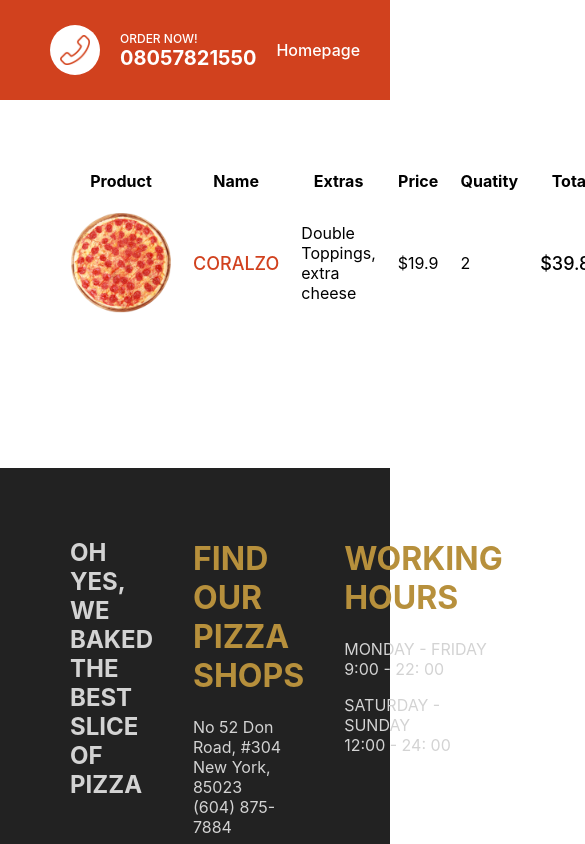
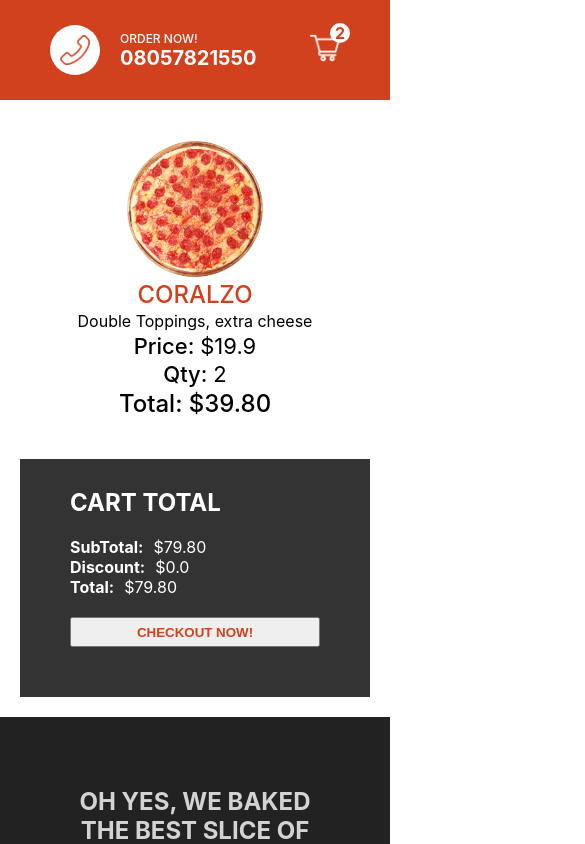
Before and after one commit to kuicpet/pizza_shop, a Next.js app: page /cart in a window 390 px wide. Shown: the top 844 px of the page, 585 px wide, since content can reach past the window. Built offline with nearby package versions, Linux system fonts and the light colour scheme.

Commit message:
ft--responsiveness

```diff
--- a/pages/cart.jsx
+++ b/pages/cart.jsx
@@ -6,7 +6,7 @@
     <div className={styles.container}>
       <div className={styles.left}>
         <table className={styles.table}>
-          <tr className={styles.tr}>
+          <tr className={styles.trTitle}>
             <th>Product</th>
             <th>Name</th>
             <th>Extras</th>
@@ -14,7 +14,7 @@
             <th>Quatity</th>
             <th>Total</th>
           </tr>
-          <tr>
+          <tr className={styles.tr}>
             <td>
               <div className={styles.imgContainer}>
                 <Image
--- a/pages/product/[id].jsx
+++ b/pages/product/[id].jsx
@@ -6,7 +6,7 @@
   const [size, setSize] = useState(0)
   const pizza = {
     id: 1,
-    img: '/img/bbqChicken.png',
+    img: '/img/pizza.png',
     name: 'CAMPAGOLIA',
     price: [19.9, 23.4, 27.9],
     desc: 'Lorem impsum dolor sit amet, consecter adipicsing elit.',
--- a/styles/Cart.module.css
+++ b/styles/Cart.module.css
@@ -16,6 +16,7 @@
 .table {
   width: 100%;
   border-spacing: 20px;
+  text-align: left;
 }
 .name {
   font-weight: 500;
@@ -47,3 +48,47 @@
   cursor: pointer;
   margin-top: 20px;
 }
+@media screen and (max-width: 480px) {
+  .container {
+    flex-direction: column;
+    padding: 20px;
+  }
+  .trTitle {
+    display: none;
+  }
+  .tr {
+    display: flex;
+    flex-direction: column;
+    align-items: center;
+    justify-content: center;
+    margin-bottom: 20px;
+  }
+  .name,
+  .total {
+    font-size: 24px;
+  }
+  .imgContainer {
+    width: 35vw;
+    height: 35vw;
+  }
+  .extras,
+  .price,
+  .qty {
+    font-size: 22px;
+  }
+  .price::before {
+      content: "Price: ";
+      font-weight: 500;
+  }
+  .qty::before {
+      content: "Qty: ";
+      font-weight: 500;
+  }
+  .total::before {
+      content: "Total: ";
+      font-weight: 500;
+  }
+  .wrapper {
+      width: 100%;
+  }
+}
--- a/styles/Featured.module.css
+++ b/styles/Featured.module.css
@@ -2,6 +2,7 @@
   height: calc(100vh - 100px);
   background-color: #d1411e;
   overflow: hidden;
+  position: relative;
 }
 .arrowContainer {
   position: absolute;
@@ -24,3 +25,9 @@
   position: relative;
   height: 100%;
 }
+
+@media screen and (max-width: 480px) {
+  .container {
+    height: 50vh;
+  }
+}
--- a/styles/Footer.module.css
+++ b/styles/Footer.module.css
@@ -27,3 +27,21 @@
 .motto {
   color: rgba(211, 211, 211);
 }
+@media screen  and (max-width: 480px) {
+  .container {
+    height: auto;
+    text-align: center;
+  }
+  .item:first-child {
+    display: none;
+  }
+  .item {
+    flex-direction: column;
+  }
+  .title {
+    font-size: 30px;
+  }
+  .text {
+    font-size: 20px;
+  }
+}
--- a/styles/Navbar.module.css
+++ b/styles/Navbar.module.css
@@ -68,3 +68,12 @@
     color: #d1411e;
     font-weight: bold;
 }
+
+@media screen and (max-width: 480px) {
+  .item:nth-child(2) {
+    display: none;
+  }
+  .item:nth-child(1) {
+    flex: 3;
+  }
+}
--- /dev/null
+++ b/styles/Order.module.css
@@ -0,0 +1,116 @@
+.container {
+  padding: 50px;
+  display: flex;
+}
+.left {
+  flex: 2;
+}
+.right {
+  flex: 1;
+}
+.table {
+  width: 100%;
+  text-align: left;
+  margin-bottom: 50px;
+}
+.row:last-child {
+  width: 80%;
+  display: flex;
+  justify-content: space-between;
+}
+.done {
+  display: flex;
+  flex-direction: column;
+  align-items: center;
+}
+.inProgress {
+  display: flex;
+  flex-direction: column;
+  align-items: center;
+  animation: inProgress 1s ease infinite alternate;
+}
+@keyframes inProgress {
+  from {
+    opacity: 0;
+  }
+  to {
+    opacity: 1;
+  }
+}
+.undone {
+  display: flex;
+  flex-direction: column;
+  align-items: center;
+  opacity: 0.3;
+}
+.undone .checkedIcon,
+.inProgress .checkedIcon {
+  display: none;
+}
+.wrapper {
+  width: 90%;
+  max-height: 300px;
+  background-color: #333;
+  padding: 50px;
+  padding-top: 10px;
+  display: flex;
+  flex-direction: column;
+  justify-content: space-between;
+  color: white;
+}
+.totalTextTitle {
+  margin-right: 10px;
+}
+.button {
+  height: 30px;
+  background-color: white;
+  color: teal;
+  font-weight: bold;
+  cursor: not-allowed;
+  margin-top: 20px;
+}
+@media screen and (max-width: 480px) {
+  .container {
+    flex-direction: column;
+  }
+  .trTitle {
+    display: none;
+  }
+  .tr {
+    display: flex;
+    flex-direction: column;
+    align-items: center;
+    justify-content: center;
+    font-size: 20px;
+  }
+  .id::before {
+    content: 'Order ID: ';
+    font-weight: 500;
+  }
+  .name::before {
+    content: 'Customer: ';
+    font-weight: 500;
+  }
+  .address::before {
+    content: 'Address: ';
+    font-weight: 500;
+  }
+  .total::before {
+    content: 'Total: ';
+    font-weight: 500;
+  }
+  .row:last-child {
+    width: 100%;
+    flex-direction: column;
+    align-items: center;
+    justify-content: center;
+  }
+  .done,
+  .inProgress,
+  .undone {
+    margin-bottom: 20px;
+  }
+  .wrapper {
+    width: 100%;
+  }
+}
--- a/styles/PizzaCard.module.css
+++ b/styles/PizzaCard.module.css
@@ -22,3 +22,14 @@
   text-align: center;
   color: #777;
 }
+@media screen and (max-width: 480px) {
+  .container {
+    width: 100%;
+  }
+  .title {
+    font-size: 30px;
+  }
+  .price, .desc {
+    font-size: 24px;
+  }
+}
--- a/styles/PizzaList.module.css
+++ b/styles/PizzaList.module.css
@@ -16,3 +16,13 @@
     justify-content: center;
     flex-wrap: wrap;
 }
+
+@media screen and (max-width: 480px) {
+    .title {
+        text-align: center;
+    }
+    .desc {
+        width: 90%;
+        text-align: center;
+    }
+}
--- a/styles/Product.module.css
+++ b/styles/Product.module.css
@@ -35,7 +35,7 @@
   position: relative;
   cursor: pointer;
 }
-.size:nth-child(2){
+.size:nth-child(2) {
   width: 40px;
   height: 40px;
 }
@@ -81,3 +81,38 @@
   font-weight: 500;
   cursor: pointer;
 }
+@media screen and (max-width: 480px) {
+  .container {
+    height: auto;
+    text-align: center;
+    flex-direction: column;
+  }
+  .imgContainer {
+    width: 70vw;
+    height: 70vw;
+    margin-top: 20px;
+  }
+  .title {
+    margin: 5px;
+  }
+  .sizes {
+    width: 100%;
+    padding: 0 20px;
+  }
+  .options {
+    flex-direction: column;
+  }
+  .option {
+    margin: 10px;
+    font-size: 18px;
+  }
+  .checkbox {
+    width: 25px;
+    height: 25px;
+  }
+  .qty,
+  .button {
+    height: 50px;
+    padding: 10px 20px;
+  }
+}
```
Also changed, not shown: pages/orders/[id].jsx (+90 -0 lines). Lines whose indentation alone changed are shown as unchanged.
